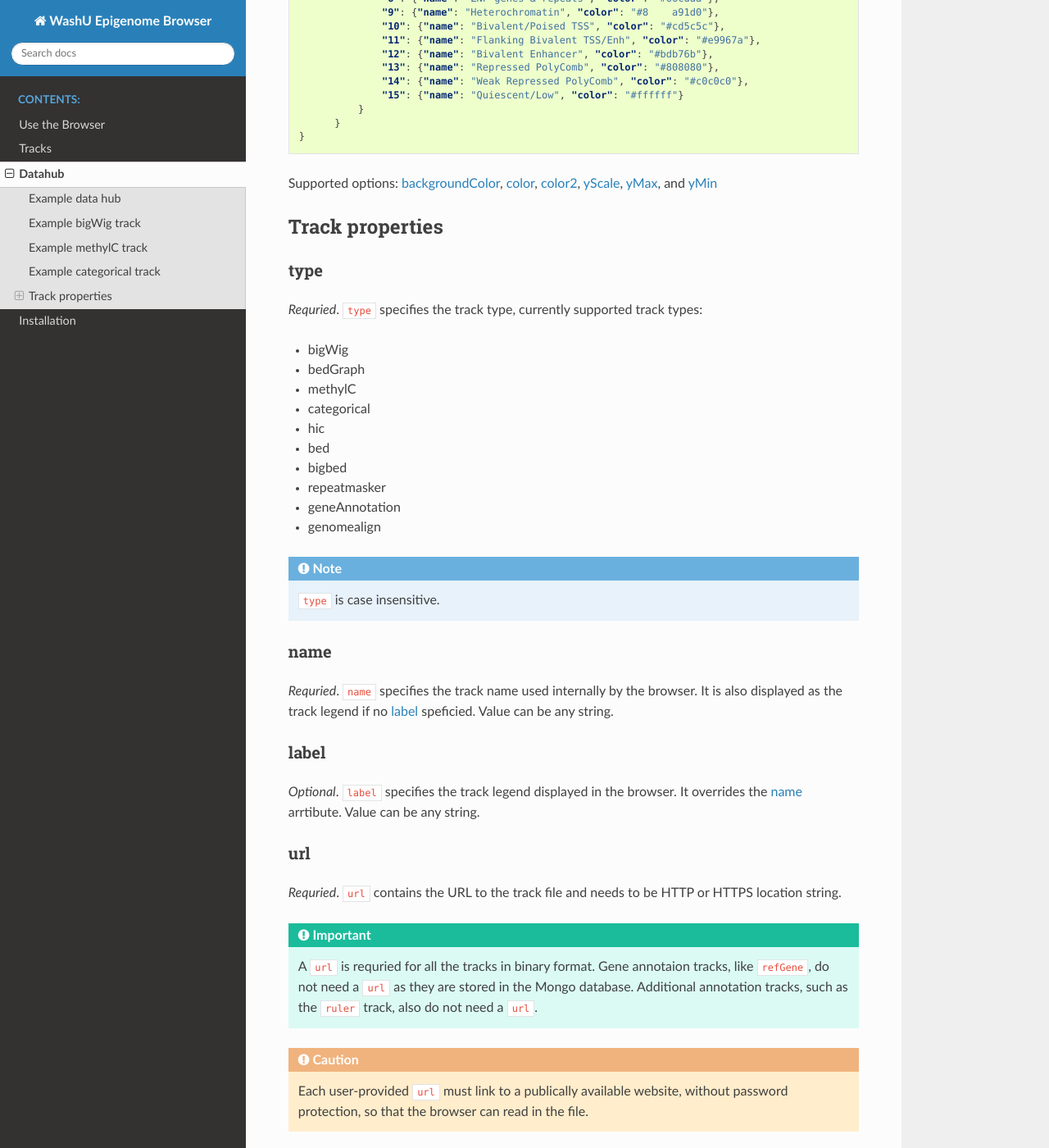
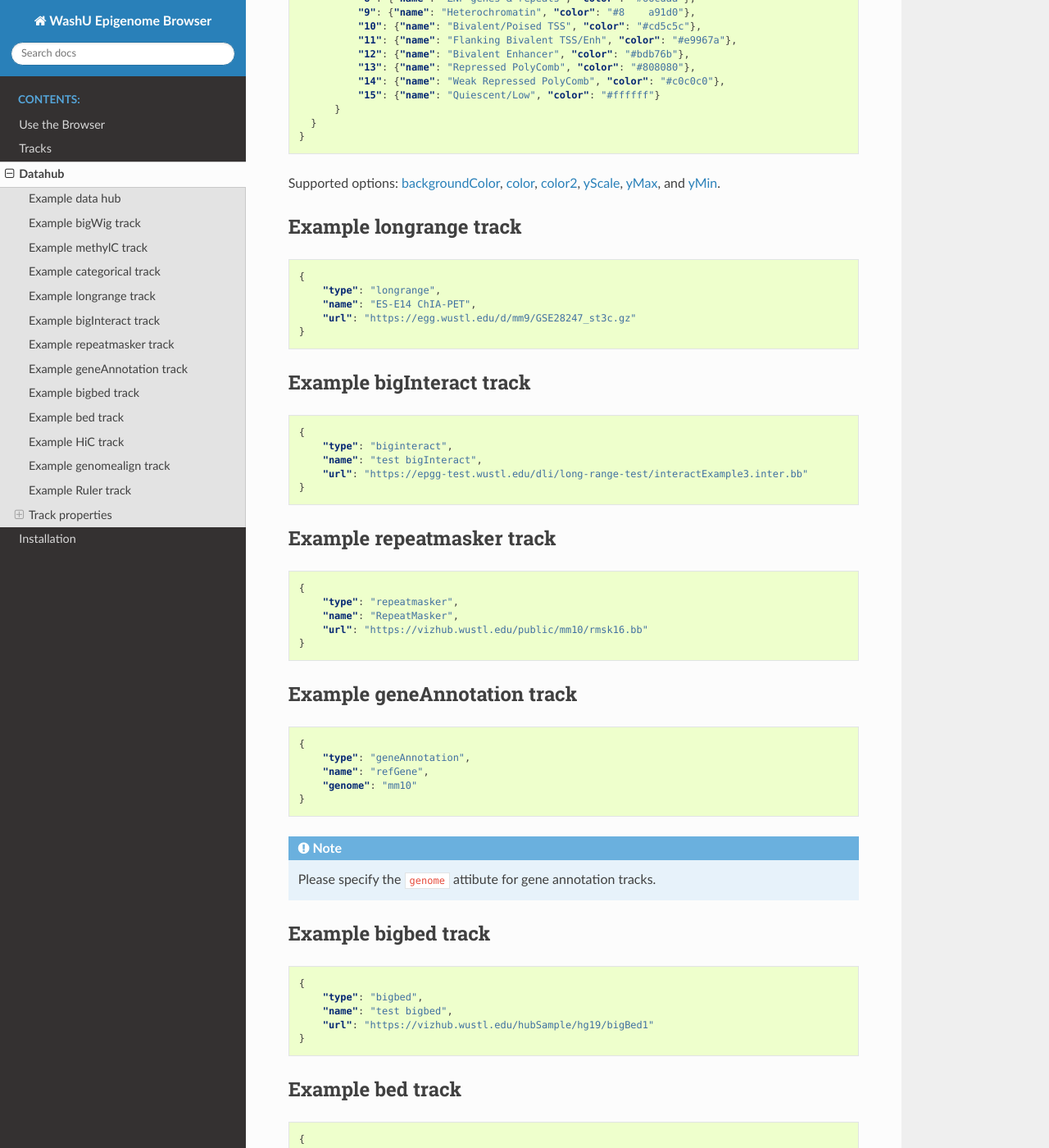
Before and after one commit to lidaof/eg-docs, a Sphinx documentation site: the page built from docs/datahub.rst, in a window 1280 px wide and 1400 px high, scrolled down 2087 px. Shown: the whole window at 82% size. Built offline with Sphinx 7.4.7 and the Read the Docs theme 2.0.0, drawn with Linux system fonts in a browser that asks for light colours; some of the changed text lies outside the part shown.

Commit message:
more on datahub and tracks

```diff
--- a/docs/datahub.rst
+++ b/docs/datahub.rst
@@ -108,27 +108,132 @@ Example categorical track
     "name": "ChromHMM",
     "url": "https://egg.wustl.edu/d/hg19/E017_15_coreMarks_dense.gz",
     "options": {
-            "category": {
-                "1": {"name": "Active TSS", "color": "#ff0000"},
-                "2": {"name": "Flanking Active TSS", "color": "#ff4500"},
-                "3": {"name": "Transcr at gene 5' and 3'", "color": "#32cd32"},
-                "4": {"name": "Strong transcription", "color": "#008000"},
-                "5": {"name": "Weak transcription", "color": "#006400"},
-                "6": {"name": "Genic enhancers", "color": "#c2e105"},
-                "7": {"name": "Enhancers", "color": "#ffff00"},
-                "8": {"name": "ZNF genes & repeats", "color": "#66cdaa"},
-                "9": {"name": "Heterochromatin", "color": "#8    a91d0"},
-                "10": {"name": "Bivalent/Poised TSS", "color": "#cd5c5c"},
-                "11": {"name": "Flanking Bivalent TSS/Enh", "color": "#e9967a"},
-                "12": {"name": "Bivalent Enhancer", "color": "#bdb76b"},
-                "13": {"name": "Repressed PolyComb", "color": "#808080"},
-                "14": {"name": "Weak Repressed PolyComb", "color": "#c0c0c0"},
-                "15": {"name": "Quiescent/Low", "color": "#ffffff"}
-            }
+        "category": {
+            "1": {"name": "Active TSS", "color": "#ff0000"},
+            "2": {"name": "Flanking Active TSS", "color": "#ff4500"},
+            "3": {"name": "Transcr at gene 5' and 3'", "color": "#32cd32"},
+            "4": {"name": "Strong transcription", "color": "#008000"},
+            "5": {"name": "Weak transcription", "color": "#006400"},
+            "6": {"name": "Genic enhancers", "color": "#c2e105"},
+            "7": {"name": "Enhancers", "color": "#ffff00"},
+            "8": {"name": "ZNF genes & repeats", "color": "#66cdaa"},
+            "9": {"name": "Heterochromatin", "color": "#8    a91d0"},
+            "10": {"name": "Bivalent/Poised TSS", "color": "#cd5c5c"},
+            "11": {"name": "Flanking Bivalent TSS/Enh", "color": "#e9967a"},
+            "12": {"name": "Bivalent Enhancer", "color": "#bdb76b"},
+            "13": {"name": "Repressed PolyComb", "color": "#808080"},
+            "14": {"name": "Weak Repressed PolyComb", "color": "#c0c0c0"},
+            "15": {"name": "Quiescent/Low", "color": "#ffffff"}
         }
+    }
   }
 
-Supported options: backgroundColor_, color_, color2_, yScale_, yMax_, and yMin_
+Supported options: backgroundColor_, color_, color2_, yScale_, yMax_, and yMin_.
+
+Example longrange track
+-----------------------
+
+.. code-block:: json
+
+    {
+        "type": "longrange",
+        "name": "ES-E14 ChIA-PET",
+        "url": "https://egg.wustl.edu/d/mm9/GSE28247_st3c.gz"
+    }
+
+Example bigInteract track
+-------------------------
+
+.. code-block:: json
+
+    {
+        "type": "biginteract",
+        "name": "test bigInteract",
+        "url": "https://epgg-test.wustl.edu/dli/long-range-test/interactExample3.inter.bb"
+    }
+
+Example repeatmasker track
+--------------------------
+
+.. code-block:: json
+
+    {
+        "type": "repeatmasker",
+        "name": "RepeatMasker",
+        "url": "https://vizhub.wustl.edu/public/mm10/rmsk16.bb"
+    }
+
+Example geneAnnotation track
+----------------------------
+
+.. code-block:: json
+
+    {
+        "type": "geneAnnotation",
+        "name": "refGene",
+        "genome": "mm10"
+    }
+
+.. note:: Please specify the ``genome`` attibute for gene annotation tracks.
+
+Example bigbed track
+--------------------
+
+.. code-block:: json
+
+    {
+        "type": "bigbed",
+        "name": "test bigbed",
+        "url": "https://vizhub.wustl.edu/hubSample/hg19/bigBed1"
+    }
+
+Example bed track
+-----------------
+
+.. code-block:: json
+
+    {
+        "type": "bed",
+        "name": "mm10 bed",
+        "url": "https://epgg-test.wustl.edu/d/mm10/mm10_cpgIslands.bed.gz"
+    }
+
+Example HiC track
+-----------------
+
+.. code-block:: json
+
+    {
+        "type": "hic",
+        "name": "test hic",
+        "url": "https://epgg-test.wustl.edu/dli/long-range-test/test.hic",
+        "options": {
+            "displayMode": "arc"
+        }
+    }
+
+Example genomealign track
+-------------------------
+
+.. code-block:: json
+
+    {
+        "name": "hg19 to mm10 alignment",
+        "type": "genomealign",
+        "metadata": {
+            "genome": "mm10"
+        }
+    }
+
+Example Ruler track
+--------------------
+
+.. code-block:: json
+
+    {
+        "type": "ruler",
+        "name": "Ruler"
+    }
 
 Track properties
 ----------------
@@ -148,6 +253,9 @@ type
 * repeatmasker
 * geneAnnotation
 * genomealign
+* longrange
+* bigInteract
+* ruler
 
 .. note:: ``type`` is case insensitive.
 
```
Also changed, not shown: docs/tracks.rst (+75 -12 lines).
